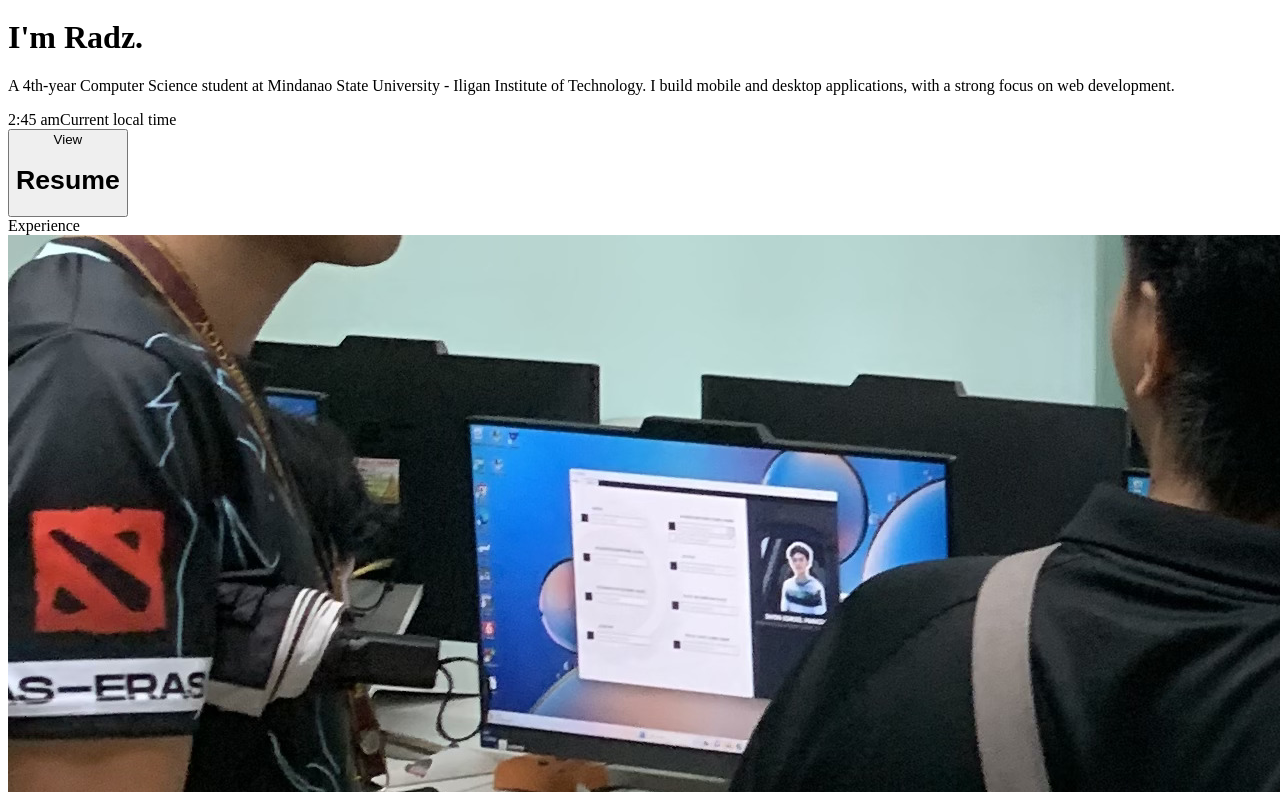
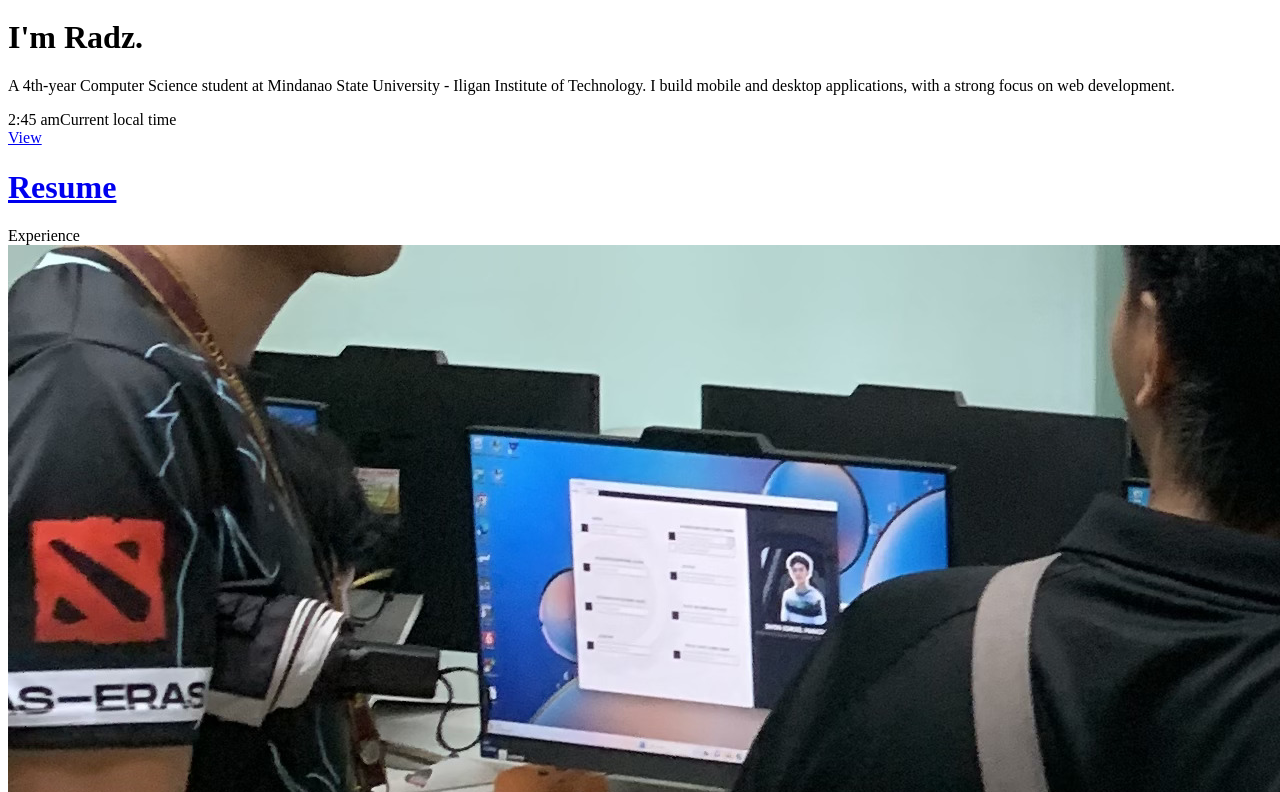
Before and after one commit to razeuss/WorkPortfolio, a Next.js app: page / in a window 1280 px wide. Shown: the part 8728-9520 px from the top of the page. Built offline with nearby package versions, Linux system fonts and the light colour scheme.

Commit message:
modified bg color

```diff
--- a/app/page.tsx
+++ b/app/page.tsx
@@ -214,7 +214,8 @@ export default function Home() {
 
               <div className="h-[10%] hover:h-[20%] group transition-all duration-500">
                 <SlideUp className="h-full">
-                  <button className="bg-white border-[#333333] border-2 group-hover:border-[#333333] group-hover:bg-[#333333] h-full w-full rounded-[20px] shadow-[0_0px_10px_rgba(0,0,0,0.07)] flex
+                  <a href="https://drive.google.com/file/d/180tZIL7UdTybk6CSIsN7HbVbwwlUV5Du/view?usp=sharing" target="_blank" rel="noopener noreferrer"
+                  className="bg-white border-[#333333] border-2 group-hover:border-[#333333] group-hover:bg-[#333333] h-full w-full rounded-[20px] shadow-[0_0px_10px_rgba(0,0,0,0.07)] flex
                   justify-center items-center pb-2 px-10 relative overflow-hidden text-[#333333] group-hover:text-white group-hover:pt-8 transition-all duration-500 ">
 
                     <div className="relative flex flex-col">
@@ -230,7 +231,7 @@ export default function Home() {
 
                     </div>
 
-                  </button>
+                  </a>
                 </SlideUp>
               </div>
 
@@ -310,11 +311,11 @@ export default function Home() {
         </div>
 
 
-        <div className="h-auto flex flex-col justify-center items-center w-full bg-[#f0f0f0] py-30">
+        <div className="h-auto flex flex-col justify-center items-center w-full bg-white py-30">
           <div className="w-[70%] pb-20">
             <SlideUp >
               <div className="font-bold text-6xl text-[#333333] tracking-tighter">
-                Projects
+                Selected works.
               </div>
             </SlideUp>
           </div>
@@ -432,10 +433,20 @@ export default function Home() {
           </div>
 
           <div className="w-[70%]">
-            <SlideUp>
               <Stack></Stack>
-            </SlideUp>
           </div>
+
+        </div>
+
+        <div>
+          <div>
+
+          </div>
+
+          <div>
+
+          </div>
+
 
         </div>
 
```
